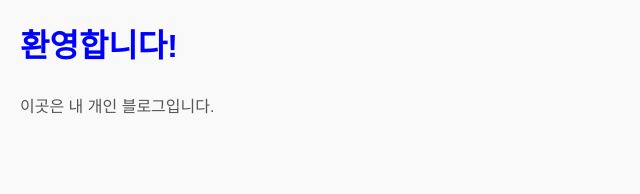
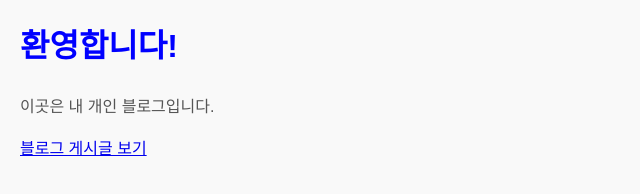
Before and after one commit to bbongz/bbongz.github.io, a plain HTML site: page index.html in a window 1280 px wide. Shown: the whole page, without its empty margins (0-640 px from the left). Drawn offline with Linux system fonts and the light colour scheme.

Commit message:
Update index.html

```diff
--- a/index.html
+++ b/index.html
@@ -10,5 +10,6 @@
 <body>
     <h1>환영합니다!</h1>
     <p>이곳은 내 개인 블로그입니다.</p>
+    <a href="blog.html">블로그 게시글 보기</a>
 </body>
 </html>
```
